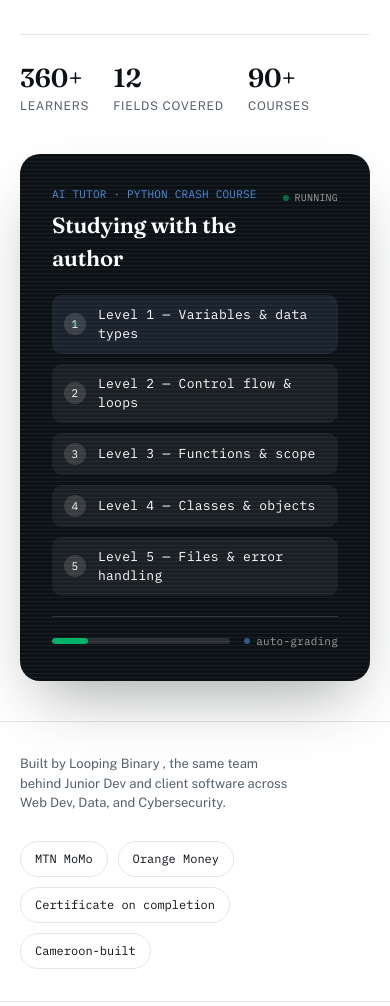
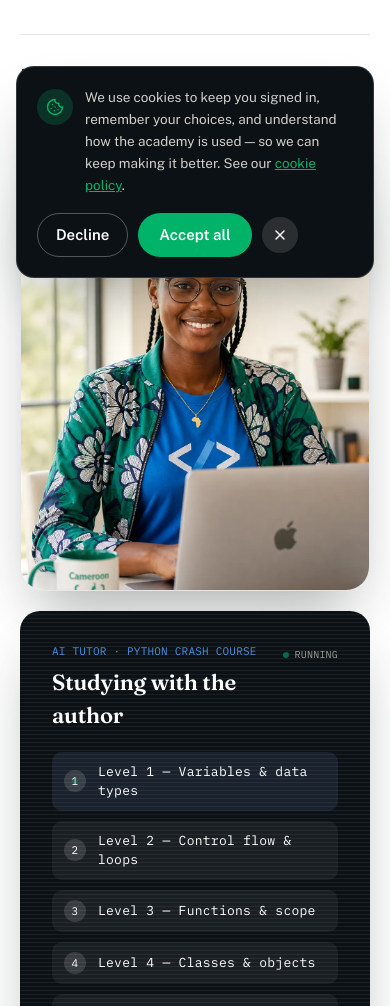
Before and after one commit to tatohmodest/intellexform, a Next.js app: page / in a window 390 px wide. Shown: the part 550-1556 px from the top of the page. Built offline with nearby package versions, Linux system fonts and the light colour scheme; no server answers; the database is empty.

Commit message:
Add hero + mentorship imagery, cookie consent banner; revert footer to classic green logo
Co-authored-by: tatohmodest <tatohmodest@users.noreply.github.com>

```diff
--- a/app/layout.tsx
+++ b/app/layout.tsx
@@ -1,5 +1,6 @@
 import type { Metadata } from 'next';
 import './globals.css';
+import CookieConsent from '@/components/CookieConsent';
 
 export const metadata: Metadata = {
   title: 'Intellex - Learn at your pace, on your terms',
@@ -34,7 +35,10 @@ export default function RootLayout({
 }) {
   return (
     <html lang="en" className="scroll-smooth">
-      <body className="bg-paper text-ink font-body antialiased">{children}</body>
+      <body className="bg-paper text-ink font-body antialiased">
+        {children}
+        <CookieConsent />
+      </body>
     </html>
   );
 }
--- a/app/page.tsx
+++ b/app/page.tsx
@@ -99,7 +99,7 @@ export default async function HomePage() {
       <TopNav />
 
       {/* HERO */}
-      <header className="pb-10 pt-16">
+      <header className="pb-14 pt-16 lg:pb-28">
         <div className="wrap grid items-center gap-10 sm:gap-14 lg:grid-cols-[1.1fr_0.9fr]">
           <Reveal direction="right">
             <div className="mb-4 inline-flex items-center gap-2 font-mono text-xs uppercase tracking-[0.1em]" style={{ color: 'var(--green-deep)' }}>
@@ -132,9 +132,19 @@ export default async function HomePage() {
             </div>
           </Reveal>
 
-          {/* Book card (computerized / typewriter animation) */}
-          <Reveal direction="left" delay={0.15}>
-            <HeroCard />
+          {/* Hero visual: real learner photo with the live AI-tutor card floating over it */}
+          <Reveal direction="left" delay={0.15} className="relative">
+            <div className="overflow-hidden rounded-[24px] border shadow-book" style={{ borderColor: 'var(--line)' }}>
+              {/* eslint-disable-next-line @next/next/no-img-element */}
+              <img
+                src="/hero_learner.webp"
+                alt="An Intellex learner building her future"
+                className="aspect-[4/5] h-full w-full object-cover"
+              />
+            </div>
+            <div className="mt-5 lg:absolute lg:-bottom-8 lg:-left-8 lg:mt-0 lg:w-[290px] lg:z-10">
+              <HeroCard />
+            </div>
           </Reveal>
         </div>
       </header>
@@ -457,7 +467,11 @@ export default async function HomePage() {
             <a href="#register" className="btn btn-ghost">Get a quote for your subject</a>
           </div>
           <div className="rounded-[20px] p-7" style={{ background: 'var(--ink)', color: 'var(--paper)' }}>
-            <div className="mb-4.5 flex items-center gap-3">
+            <div className="mb-5 overflow-hidden rounded-[14px]">
+              {/* eslint-disable-next-line @next/next/no-img-element */}
+              <img src="/mentor_session.webp" alt="An Intellex mentor guiding a student through a live session" className="aspect-[16/10] w-full object-cover" />
+            </div>
+            <div className="mb-4 flex items-center gap-3">
               <div className="flex h-10 w-10 items-center justify-center rounded-[10px] font-display" style={{ background: 'var(--green-deep)' }}>M</div>
               <div>
                 <div className="text-[14.5px] font-semibold">Mentor-led session</div>
--- /dev/null
+++ b/components/CookieConsent.tsx
@@ -0,0 +1,63 @@
+'use client';
+
+import { useEffect, useState } from 'react';
+import { Cookie, X } from 'lucide-react';
+
+const STORAGE_KEY = 'intellex_cookie_consent';
+
+export default function CookieConsent() {
+  const [show, setShow] = useState(false);
+
+  useEffect(() => {
+    try {
+      if (!localStorage.getItem(STORAGE_KEY)) {
+        const t = setTimeout(() => setShow(true), 800);
+        return () => clearTimeout(t);
+      }
+    } catch {
+      /* ignore */
+    }
+  }, []);
+
+  function decide(value: 'accepted' | 'declined') {
+    try {
+      localStorage.setItem(STORAGE_KEY, value);
+    } catch {
+      /* ignore */
+    }
+    setShow(false);
+  }
+
+  if (!show) return null;
+
+  return (
+    <div className="fixed inset-x-0 bottom-0 z-[90] px-4 pb-4 sm:px-6 sm:pb-6">
+      <div
+        className="mx-auto flex max-w-3xl flex-col gap-4 rounded-[18px] border p-5 shadow-book sm:flex-row sm:items-center"
+        style={{ background: 'var(--ink)', color: 'var(--paper)', borderColor: 'var(--line-soft)' }}
+      >
+        <div className="flex flex-1 items-start gap-3">
+          <span className="mt-0.5 flex h-9 w-9 flex-shrink-0 items-center justify-center rounded-full" style={{ background: 'rgba(0,179,105,0.2)', color: 'var(--green)' }}>
+            <Cookie size={18} />
+          </span>
+          <p className="text-[13.5px] leading-relaxed" style={{ color: 'rgba(251,248,240,0.82)' }}>
+            We use cookies to keep you signed in, remember your choices, and understand how the
+            academy is used — so we can keep making it better. See our{' '}
+            <a href="#" className="underline" style={{ color: 'var(--green)' }}>cookie policy</a>.
+          </p>
+        </div>
+        <div className="flex items-center gap-2.5">
+          <button onClick={() => decide('declined')} className="btn btn-ghost" style={{ padding: '10px 18px', color: 'var(--paper)', borderColor: 'rgba(251,248,240,0.3)' }}>
+            Decline
+          </button>
+          <button onClick={() => decide('accepted')} className="btn btn-primary" style={{ padding: '10px 20px' }}>
+            Accept all
+          </button>
+          <button onClick={() => decide('declined')} aria-label="Dismiss" className="flex h-9 w-9 items-center justify-center rounded-full sm:hidden" style={{ background: 'rgba(251,248,240,0.12)', color: 'var(--paper)' }}>
+            <X size={16} />
+          </button>
+        </div>
+      </div>
+    </div>
+  );
+}
--- a/components/landing/Footer.tsx
+++ b/components/landing/Footer.tsx
@@ -8,7 +8,7 @@ export default function Footer() {
         <div className="mb-9 flex flex-wrap justify-between gap-8">
           <div className="max-w-[260px]">
             {/* eslint-disable-next-line @next/next/no-img-element */}
-            <img src="/image.png" alt="Intellex" className="h-9 w-auto" />
+            <img src="/logo.png" alt="Intellex" className="h-9 w-auto" />
 
             <p className="mt-3 text-[13.5px]">
               A Looping Binary platform. Skills to income, one level at a time. Built in Douala, Cameroon.
```
Also changed, not shown: public/hero_learner.webp (added), public/mentor_session.webp (added).
